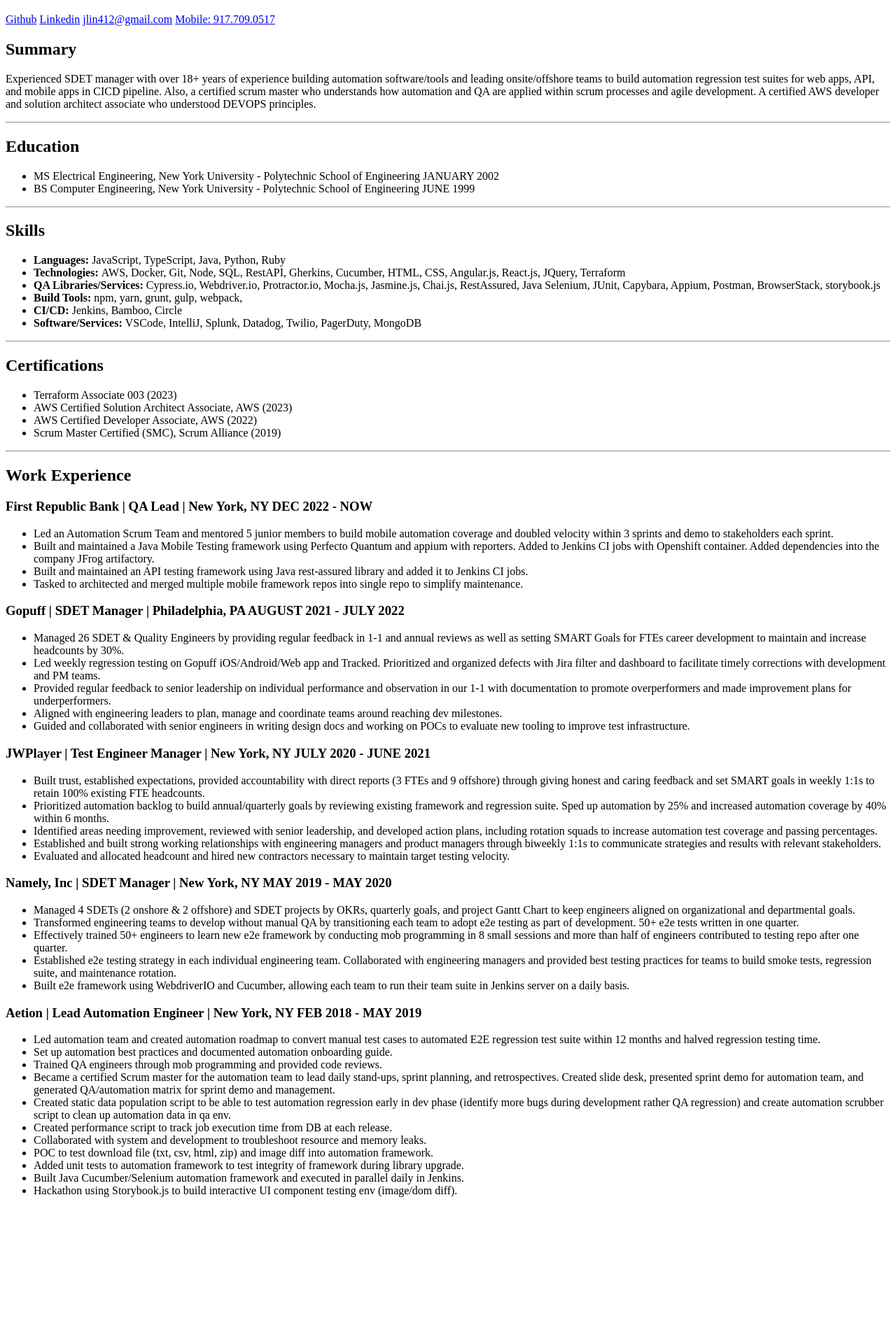
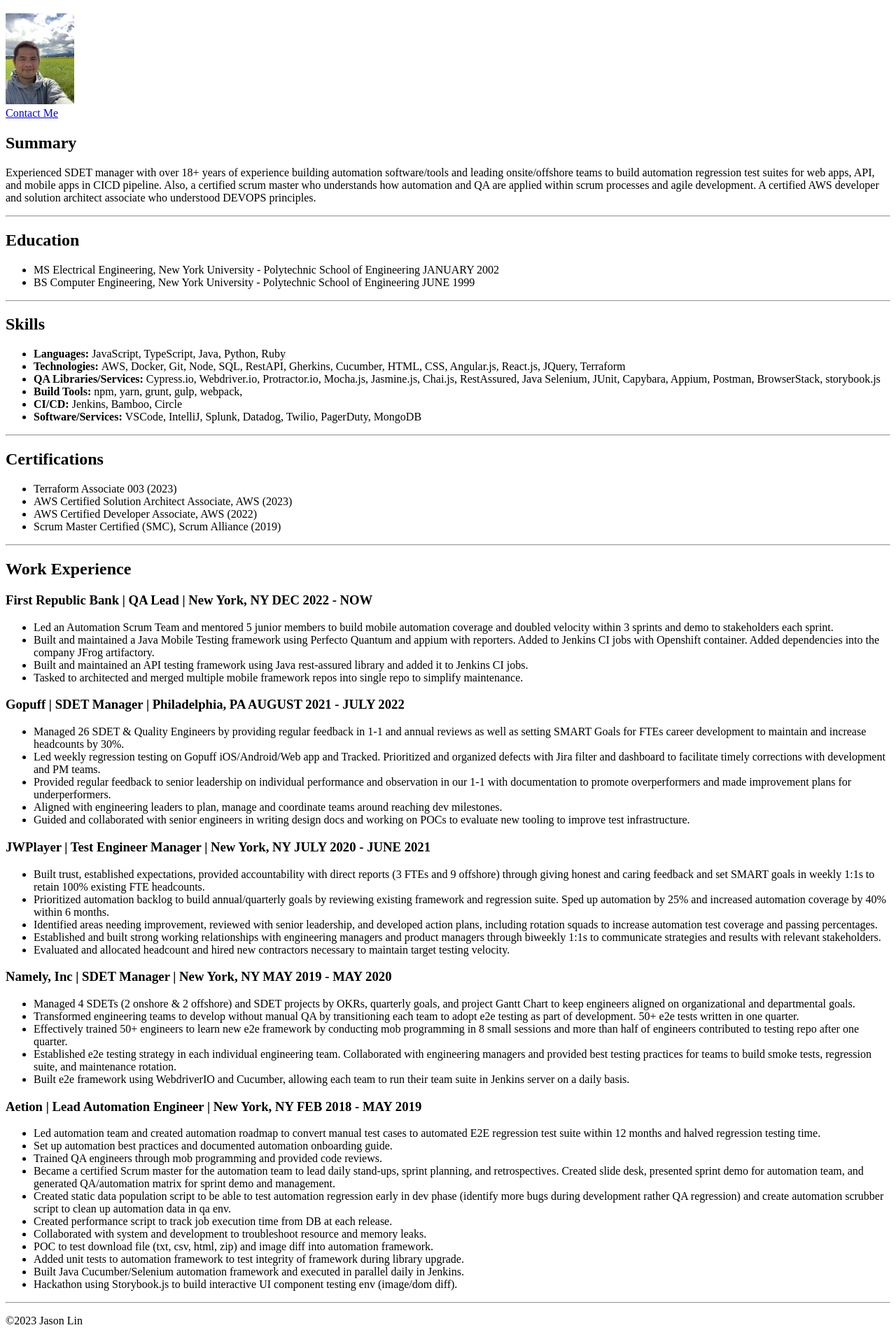
Before and after one commit to jlin412/my-resume, a plain HTML site: page index.html in a window 1280 px wide. Shown: the part 61-1962 px from the top of the page at 70% size. Before the commit the page ends 1788 px from the top, so only its background shows below. Drawn offline with Linux system fonts and the light colour scheme.

Commit message:
Add files via upload

```diff
--- a/index.html
+++ b/index.html
@@ -7,10 +7,7 @@
 </head>
 <body>
     <h1>Jason Lin SDET Manager/Automation Artechitect</h1>
-    <a href="https://github.com/jlin412">Github</a>
-    <a href="https://linkedin.com/in/jlin412">Linkedin</a>
-    <a href="mailto:someone@abc.com">jlin412@gmail.com</a>
-    <a href="tel:9177090517">Mobile: 917.709.0517</a>
+    <a href="./public/contact.html"><img src="./assets/JasonLin2.jpg" height=130><br>Contact Me</a>
     <h2>Summary</h2>
     <p>Experienced SDET manager with over 18+ years of experience building automation software/tools and leading onsite/offshore teams to build automation regression test suites for web apps, API, and mobile apps in CICD pipeline. Also, a certified scrum master who understands how automation and QA are applied within scrum processes and agile development. A certified AWS developer and solution architect associate who understood DEVOPS principles.</p>
     <hr>
@@ -84,5 +81,11 @@
         <li>Built Java Cucumber/Selenium automation framework and executed in parallel daily in Jenkins.</li>
         <li>Hackathon using Storybook.js to build interactive UI component testing env (image/dom diff).</li>
     </ul>
+    <hr>
+    <footer>
+        <p>
+            ©2023 Jason Lin
+        </p>
+    </footer>
 </body>
 </html>
```
Also changed, not shown: public/contact.html (added, +18 -0 lines), assets/JasonLin.jpg (added), assets/JasonLin2.jpg (added).
